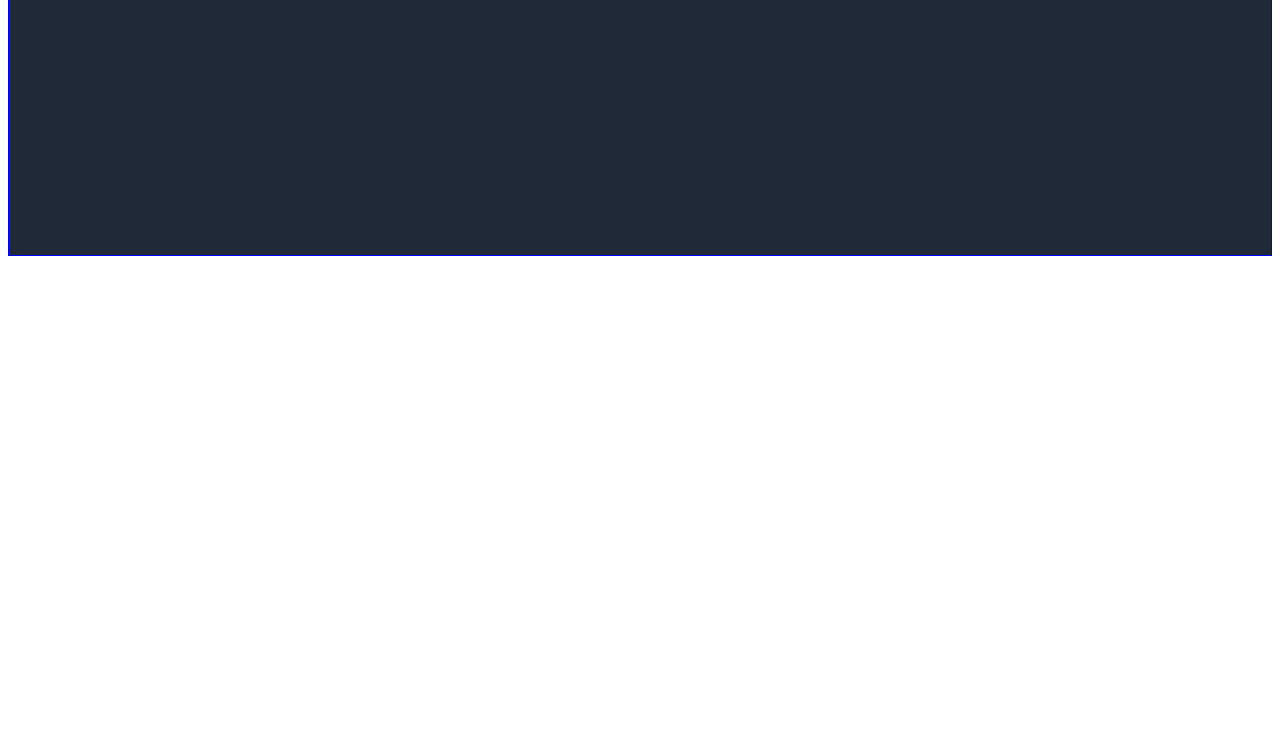
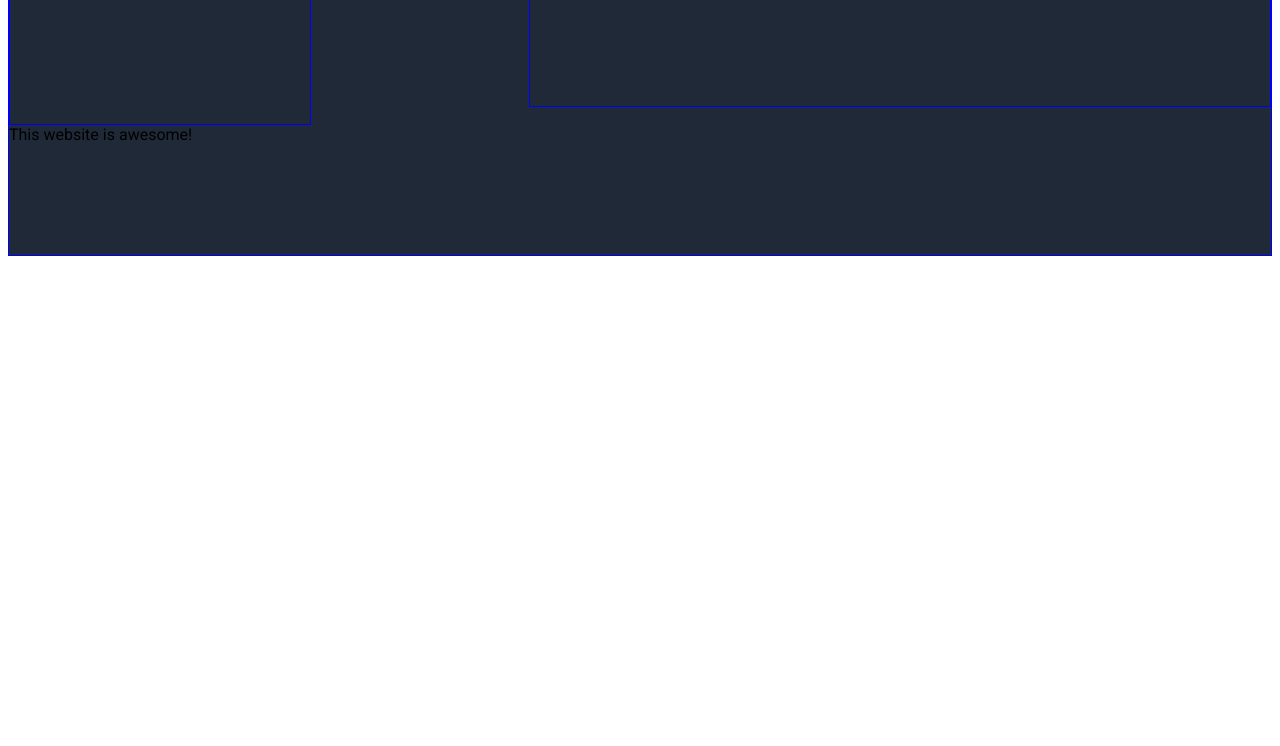
Before and after one commit to ghoulie2/Landing_Page, a plain HTML site: page homepage.html in a window 1280 px wide. Shown: the part 54-800 px from the top of the page. Drawn offline with Linux system fonts and the light colour scheme.

Commit message:
add flex wrap property to create additional row.

```diff
--- a/homepage.html
+++ b/homepage.html
@@ -18,6 +18,7 @@
         <li><a href="google.com">header link-two</a></li>
         <li><a href="google.com">header link-three</a></li>
       </ul>
+    <div class="info">This website is awesome!</div>
     </div>
 </body>
 </html>
--- a/stylesheet.css
+++ b/stylesheet.css
@@ -12,8 +12,11 @@ ul {
     height:300px;
     border:solid 1px blue;
     background-color:#1F2937;
+    flex-wrap: wrap;
 }
 .links{
+    border:solid 1px blue;
+    width:700px;
     display:flex;
     gap:10px;
     font-size:18px;
@@ -21,7 +24,12 @@ ul {
 
 }
 .logo{
+    border:solid 1px blue;
+    width:300px;
     color:#F9FAF8;
     font-weight:bold;
     font-size:24px;
 }
+.info{
+    width:1000px;
+}
```
